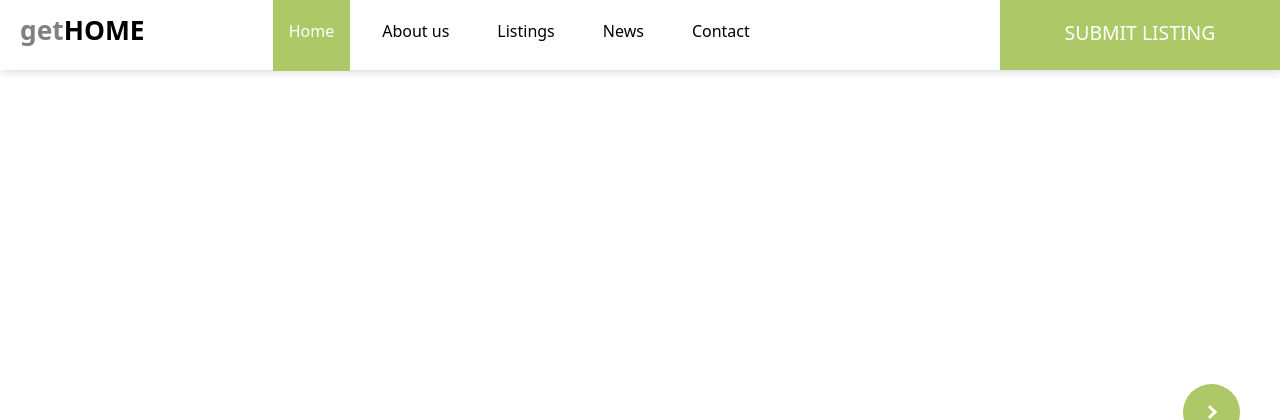
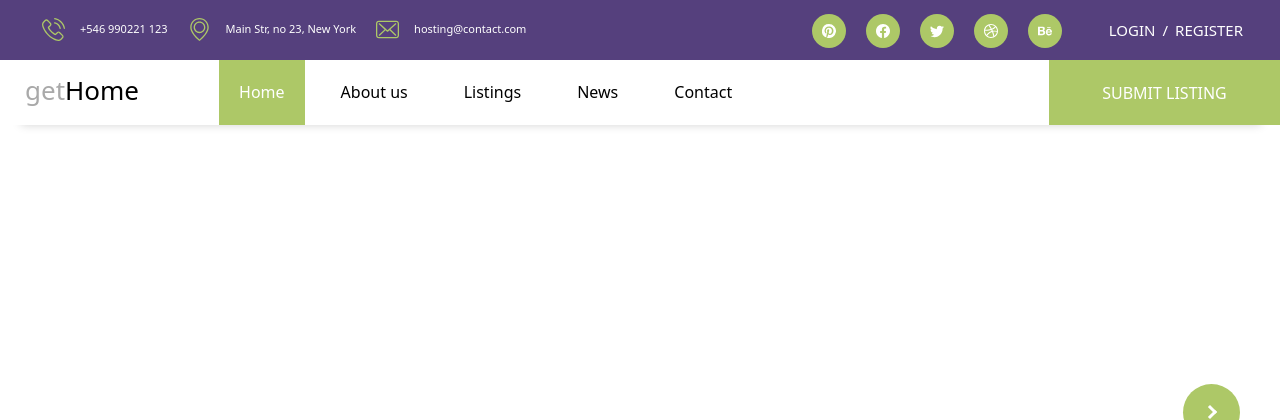
Before and after one commit to tvoiugas/GetHome, a Django app: page / in a window 1280 px wide. Shown: the top 420 px of the page. Run offline with Django 4.2, Linux system fonts and the light colour scheme; data that the repository does not hold is empty; some libraries are stand-ins or nearby versions.

Commit message:
Сделал навбар

```diff
--- a/static/css/custom.css
+++ b/static/css/custom.css
@@ -9,106 +9,154 @@ body {
 	height: 100%;
 }
 
-.navbar-head {
+.first-navbar {
 	position: fixed;
 	top: 0;
-	left: 0;
-	right: 0;
-	background-color: white;
-	font-size: 1.1em;
+	display: flex;
+	z-index: 3;
 	align-items: center;
-	justify-content: center;
-	padding-top: 0;
-	height: 4em;
-	box-shadow: 1px 1px 10px lightgray;
-	transition: 0.5s;
-	transition-delay: 0.5s;
-	z-index: 2;
+	justify-content: flex-start;
+	background-color: #55407d;
+	width: 100%;
+	height: 60px;
+	transition: top 500ms;
 }
 
-.navbar-head .collapse.navbar-collapse {
-	height: 4rem;
-	transition: 0.5s;
-	transition-delay: 0.5s;
+.nav-container {
+	width: 100%;
+	height: 100%;
+	display: flex;
+	align-items: center;
+	justify-content: flex-start;
 }
 
-.navbar-head .container-fluid {
+.first-navbar .links-section {
+	width: 100%;
+	height: 100%;
+}
+
+.first-navbar .links-section ul {
+	display: flex;
+	width: 100%;
+}
+
+.first-navbar .links-section ul li {
+	width: auto;
+	font-size: 11px;
+	padding-top: 18px;
+}
+
+.first-navbar .social-section {
+	margin-right: 30px;
+}
+
+.first-navbar .social-section ul {
+	display: flex;
+	padding: 0;
+	/*flex-wrap: wrap;*/
+}
+
+.first-navbar .social-section ul li {
+	border-radius: 30px;
+	background-color: #adc867;
+	display: flex;
+	color: white;
+	width: 34px !important;
+	height: 34px !important;
+	text-align: center;
+	align-items: center;
+	margin: 17px 10px 0;
+	justify-content: center;
+	transition: 0.5s;
+	cursor: pointer;
+}
+
+.first-navbar .account-section {
+	font-weight: 500;
+	font-size: 15px;
+	padding-right: 30px;
+	color: white;
+}
+
+.first-navbar .account-section a {
+	color: white;
+	text-decoration: none;
+	padding: 0 7px;
+}
+
+.second-navbar {
+	position: fixed;
+	display: flex;
+	background-color: white;
+	z-index: 3;
+	width: 100%;
+	height: 65px;
+	top: 60px;
+	box-shadow: 1px 20px 10px -20px lightgray;
+	transition: top 500ms;
+}
+
+.second-navbar .logo {
+	font-weight: 500;
+	font-size: 26px;
+	color: white;
+	margin-left: 25px;
+	margin-right: 40px;
+	margin-bottom: 4px;
+	text-decoration: none;
+}
+
+.second-navbar .links-section {
+	width: 100%;
+	height: 100%;
+}
+
+.second-navbar .links-section ul {
+	display: flex;
+	align-items: center;
+	justify-content: flex-start;
+}
+
+.second-navbar .links-section ul li {
+	width: auto;
 	padding: 0;
 }
 
-.navbar-head .navbar-brand {
-	font-size: 1.5em;
-	font-weight: bold;
-	margin: 0 8rem 0 20px;
+.second-navbar .links-section ul .nav-link {
+	width: auto;
+	height: 65px;
+	color: black;
+	text-decoration: none;
+	padding: 20px 20px;
+	margin: 0 8px;
+	transition: 0.2s;
 }
 
-.navbar-head .nav-item {
-	width: auto;
-	height: 75px;
-	padding: 0 1rem 0 0;
-}
-
-.navbar-head .nav-item .navbar-link {
-	display: block;
-	width: 100%;
-	height: 94%;
-	text-align: center;
-	color: black;
-	padding: 1.2rem 1rem 0.5rem 1rem;
-	margin-top: 0.4rem;
-	text-decoration: none;
-	transition: 0.3s;
-}
-
-.navbar-head .nav-item .navbar-link:hover {
+.second-navbar .links-section ul .nav-link.active {
 	color: white;
 	background-color: #adc867;
 }
 
-.navbar-head .nav-item .navbar-link.active {
+.second-navbar .links-section ul .nav-link:hover {
 	color: white;
 	background-color: #adc867;
 }
 
-
-.navbar-head .navbar-submit {
-	margin-left: auto;
-	padding: none;
-	width: 280px;
-	height: 78px;
+.second-navbar .nav-submit {
 	background-color: #adc867;
+	height: 100%;
+	width: 340px;
+	display: flex;
+	align-items: center;
+	justify-content: center;
 }
 
-.navbar-head .navbar-submit .btn-submit {
-	display: inline-block;
-	width: 100%;
+.second-navbar .nav-submit a {
+	color: white;
 	text-decoration: none;
-	vertical-align: middle;
-	text-align: center;
-	font-size: 1.1em;
-	color: white;
-	padding: 1.6rem 1rem;
+	font-weight: 500;
 }
 
-.navbar-head .navbar-toggler {
-	color: black;
-	margin-right: 20px;
-	border: none;
-	box-shadow: none;
+.second-navbar .hum-button {
+	display: none;
 }
-
-@media (max-width: 992px) {
-	.navbar-head.show {
-		height: auto;
-		opacity: 1;
-		transition-delay: 0.5s;
-	}
-	.navbar-head.show .collapse.navbar-collapse.show {
-		height: auto;
-		opacity: 1;
-		transition-delay: 0,5s;
-	}
-	.navbar-head .navbar-submit {
-		display: none;
-	}
-}
--- a/static/estates/css/index.css
+++ b/static/estates/css/index.css
@@ -380,21 +380,21 @@
 
 @media (max-width: 830px) {
 	.properties-container .col-lg-4 {
-		width: 45rem;
+		width: 29rem;
 		height: 30rem;
-		margin-bottom: 17rem;
+		margin-bottom: 3rem;
 	}
 
 	.col-lg-4 .listing .listing-image-container {
-		width: 43.5rem;
+		width: 27.5rem;
 	}
 
 	.col-lg-4 .listing .tag-price {
-		top: 31.5rem;
+		top: 20.7rem;
 	}
 
 	.col-lg-4 .listing .listing-image-container img {
-		min-height: 521px;
+		min-height: 350px;
 	}
 }
 
@@ -451,10 +451,12 @@
 
 .owl-item.active {
 	display: block;
+	z-index: 5;
 }
 
 .owl-item.cloned {
 	display: block;
+	z-index: 5;
 }
 
 
--- a/static/js/custom.js
+++ b/static/js/custom.js
@@ -1,14 +1,26 @@
-const hamburger = document.getElementById('hamburger-btn');
-const navUL = document.getElementById("nav-ul");
+const navUL = document.getElementById("nav-links");
+const navLinks = document.querySelectorAll('.nav-link');
 
-hamburger.addEventListener('click', () => {
-	navUL.classList.toggle('show');
-});
+const firstNav = document.getElementById("first-navbar");
+const secondNav = document.getElementById("second-navbar");
 
-const navLinks = document.querySelectorAll('.navbar-link');
+
 navLinks.forEach(function (navLink) {
 	navLink.addEventListener('click', function () {
 		navLinks.forEach(element => element.classList.remove('active'))
 		navLink.classList.add('active');
 	});
 });
+
+let lastScrollY = window.scrollY;
+
+window.addEventListener('scroll', () => {
+	if (lastScrollY < window.scrollY) {
+		firstNav.style.top = "-60px";
+		secondNav.style.top = "0";
+	} else {
+		firstNav.style.top = "0px";
+		secondNav.style.top = "60px";
+	};
+
+});
--- a/templates/_base.html
+++ b/templates/_base.html
@@ -13,63 +13,78 @@
 	<link href="https://fonts.googleapis.com/css2?family=Montserrat:wght@300&display=swap" rel="stylesheet">
 </head>
 <body>
-<!-- 	<nav class="navbar navbar-expand-lg navbar-light bg-light">
-		<button class="navbar-toggler" type="button" data-toggle="collapse" data-target="#navbarTogglerDemo01" aria-controls="navbarTogglerDemo01" aria-expanded="false" aria-label="Toggle navigation">
-		  <span class="navbar-toggler-icon"></span>
-		</button>
-		<div class="collapse navbar-collapse" id="navbarTogglerDemo01">
-		  <ul class="navbar-nav mr-auto mt-2 mt-lg-0">
-			<li class="nav-item">
-			  	<span>---------------------------------------------------------</span>
+	<nav id="first-navbar" class="first-navbar">
+		<div class="nav-container">
+			<div class="links-section">
+				<ul>
+					<li class="d-flex flex-row align-items-center justify-content-start"><div><img src="{% static 'images/icons/phone-call.svg' %}" width="23" height="23"></div><span style="margin-left: 15px; color: white;"> +546 990221 123</span></li>
+					<li class="d-flex flex-row align-items-center justify-content-start"><div><img src="{% static 'images/icons/placeholder.svg' %}" width="23" height="23"></div><span style="margin-left: 15px; color: white;">Main Str, no 23, New York</span></li>
+					<li class="d-flex flex-row align-items-center justify-content-start"><div><img src="{% static 'images/icons/envelope.svg' %}" width="23" height="23"></div><span style="margin-left: 15px; color: white;">hosting@contact.com</span></li>
+				</ul>
+			</div>
+			<div class="social-section">
+				<ul class="" style="list-style: none;">
+					<li class="bi bi-pinterest" aria-hiddent="true">
+						<svg xmlns="http://www.w3.org/2000/svg" width="16" height="16" fill="currentColor" class="bi bi-pinterest" viewBox="0 0 16 16">
+						  <path d="M8 0a8 8 0 0 0-2.915 15.452c-.07-.633-.134-1.606.027-2.297.146-.625.938-3.977.938-3.977s-.239-.479-.239-1.187c0-1.113.645-1.943 1.448-1.943.682 0 1.012.512 1.012 1.127 0 .686-.437 1.712-.663 2.663-.188.796.4 1.446 1.185 1.446 1.422 0 2.515-1.5 2.515-3.664 0-1.915-1.377-3.254-3.342-3.254-2.276 0-3.612 1.707-3.612 3.471 0 .688.265 1.425.595 1.826a.24.24 0 0 1 .056.23c-.061.252-.196.796-.222.907-.035.146-.116.177-.268.107-1-.465-1.624-1.926-1.624-3.1 0-2.523 1.834-4.84 5.286-4.84 2.775 0 4.932 1.977 4.932 4.62 0 2.757-1.739 4.976-4.151 4.976-.811 0-1.573-.421-1.834-.919l-.498 1.902c-.181.695-.669 1.566-.995 2.097A8 8 0 1 0 8 0z"/>
+						</svg>
 					</li>
-			<li class="nav-item">
-			  	<span></span>
+					<li>
+						<svg xmlns="http://www.w3.org/2000/svg" width="16" height="16" fill="currentColor" class="bi bi-facebook" viewBox="0 0 16 16">
+						  <path d="M16 8.049c0-4.446-3.582-8.05-8-8.05C3.58 0-.002 3.603-.002 8.05c0 4.017 2.926 7.347 6.75 7.951v-5.625h-2.03V8.05H6.75V6.275c0-2.017 1.195-3.131 3.022-3.131.876 0 1.791.157 1.791.157v1.98h-1.009c-.993 0-1.303.621-1.303 1.258v1.51h2.218l-.354 2.326H9.25V16c3.824-.604 6.75-3.934 6.75-7.951z"/>
+						</svg>
 					</li>
-			<li class="nav-item">
-				<span></span>
+					<li>
+						<svg xmlns="http://www.w3.org/2000/svg" width="16" height="16" fill="currentColor" class="bi bi-twitter" viewBox="0 0 16 16">
+						  <path d="M5.026 15c6.038 0 9.341-5.003 9.341-9.334 0-.14 0-.282-.006-.422A6.685 6.685 0 0 0 16 3.542a6.658 6.658 0 0 1-1.889.518 3.301 3.301 0 0 0 1.447-1.817 6.533 6.533 0 0 1-2.087.793A3.286 3.286 0 0 0 7.875 6.03a9.325 9.325 0 0 1-6.767-3.429 3.289 3.289 0 0 0 1.018 4.382A3.323 3.323 0 0 1 .64 6.575v.045a3.288 3.288 0 0 0 2.632 3.218 3.203 3.203 0 0 1-.865.115 3.23 3.23 0 0 1-.614-.057 3.283 3.283 0 0 0 3.067 2.277A6.588 6.588 0 0 1 .78 13.58a6.32 6.32 0 0 1-.78-.045A9.344 9.344 0 0 0 5.026 15z"/>
+						</svg>
 					</li>
-			<li class="nav-item">
-				<a class="navbar-link" href="{% url 'login_page' %}">Login</a>
+					<li>
+						<svg xmlns="http://www.w3.org/2000/svg" width="16" height="16" fill="currentColor" class="bi bi-dribbble" viewBox="0 0 16 16">
+						  <path fill-rule="evenodd" d="M8 0C3.584 0 0 3.584 0 8s3.584 8 8 8c4.408 0 8-3.584 8-8s-3.592-8-8-8zm5.284 3.688a6.802 6.802 0 0 1 1.545 4.251c-.226-.043-2.482-.503-4.755-.217-.052-.112-.096-.234-.148-.355-.139-.33-.295-.668-.451-.99 2.516-1.023 3.662-2.498 3.81-2.69zM8 1.18c1.735 0 3.323.65 4.53 1.718-.122.174-1.155 1.553-3.584 2.464-1.12-2.056-2.36-3.74-2.551-4A6.95 6.95 0 0 1 8 1.18zm-2.907.642A43.123 43.123 0 0 1 7.627 5.77c-3.193.85-6.013.833-6.317.833a6.865 6.865 0 0 1 3.783-4.78zM1.163 8.01V7.8c.295.01 3.61.053 7.02-.971.199.381.381.772.555 1.162l-.27.078c-3.522 1.137-5.396 4.243-5.553 4.504a6.817 6.817 0 0 1-1.752-4.564zM8 14.837a6.785 6.785 0 0 1-4.19-1.44c.12-.252 1.509-2.924 5.361-4.269.018-.009.026-.009.044-.017a28.246 28.246 0 0 1 1.457 5.18A6.722 6.722 0 0 1 8 14.837zm3.81-1.171c-.07-.417-.435-2.412-1.328-4.868 2.143-.338 4.017.217 4.251.295a6.774 6.774 0 0 1-2.924 4.573z"/>
+						</svg>
 					</li>
-			<li class="nav-item">
-				<a class="navbar-link" href="{% url 'register_page' %}">Register</a>
+					<li>
+						<svg xmlns="http://www.w3.org/2000/svg" width="16" height="16" fill="currentColor" class="bi bi-behance" viewBox="0 0 16 16">
+						  <path d="M4.654 3c.461 0 .887.035 1.278.14.39.07.711.216.996.391.286.176.497.426.641.747.14.32.216.711.216 1.137 0 .496-.106.922-.356 1.242-.215.32-.566.606-.997.817.606.176 1.067.496 1.348.922.281.426.461.957.461 1.563 0 .496-.105.922-.285 1.278a2.317 2.317 0 0 1-.782.887c-.32.215-.711.39-1.137.496a5.329 5.329 0 0 1-1.278.176L0 12.803V3h4.654zm-.285 3.978c.39 0 .71-.105.957-.285.246-.18.355-.497.355-.887 0-.216-.035-.426-.105-.567a.981.981 0 0 0-.32-.355 1.84 1.84 0 0 0-.461-.176c-.176-.035-.356-.035-.567-.035H2.17v2.31c0-.005 2.2-.005 2.2-.005zm.105 4.193c.215 0 .426-.035.606-.07.176-.035.356-.106.496-.216s.25-.215.356-.39c.07-.176.14-.391.14-.641 0-.496-.14-.852-.426-1.102-.285-.215-.676-.32-1.137-.32H2.17v2.734h2.305v.005zm6.858-.035c.286.285.711.426 1.278.426.39 0 .746-.106 1.032-.286.285-.215.46-.426.53-.64h1.74c-.286.851-.712 1.457-1.278 1.848-.566.355-1.243.566-2.06.566a4.135 4.135 0 0 1-1.527-.285 2.827 2.827 0 0 1-1.137-.782 2.851 2.851 0 0 1-.712-1.172c-.175-.461-.25-.957-.25-1.528 0-.531.07-1.032.25-1.493.18-.46.426-.852.747-1.207.32-.32.711-.606 1.137-.782a4.018 4.018 0 0 1 1.493-.285c.606 0 1.137.105 1.598.355.46.25.817.532 1.102.958.285.39.496.851.641 1.348.07.496.105.996.07 1.563h-5.15c0 .58.21 1.11.496 1.396zm2.24-3.732c-.25-.25-.642-.391-1.103-.391-.32 0-.566.07-.781.176-.215.105-.356.25-.496.39a.957.957 0 0 0-.25.497c-.036.175-.07.32-.07.46h3.196c-.07-.526-.25-.882-.497-1.132zm-3.127-3.728h3.978v.957h-3.978v-.957z"/>
+						</svg>
 					</li>
 				</ul>
 			</div>
-	</nav> -->
-	<nav id="nav-ul" class="navbar navbar-expand-lg navbar-head navbar-light">
-	  <div class="container-fluid">
-	    <a class="navbar-brand" href="#"><span style="color:gray">get</span><span style="color: black">HOME</span></a>
-	    <button id="hamburger-btn" class="navbar-toggler" type="button" data-bs-toggle="collapse" data-bs-target="#navbarNav" aria-controls="navbarNav" aria-expanded="false" aria-label="Toggle navigation">
-	      <span class="navbar-toggler-icon"></span>
-	    </button>
-	    <div class="collapse navbar-collapse" id="navbarNav">
-	      <ul class="navbar-nav">
-	        <li class="nav-item">
-	          <a class="navbar-link active" aria-current="page" href="{% url 'index' %}">Home</a>
-	        </li>
-	        <li class="nav-item">
-	          <a class="navbar-link" href="#">About us</a>
-	        </li>
-	        <li class="nav-item">
-	          <a class="navbar-link" href="#">Listings</a>
-	        </li>
-	        <li class="nav-item">
-	          <a class="navbar-link" href="#" tabindex="-1">News</a>
-	        </li>
-	        <li class="nav-item">
-	          <a class="navbar-link" href="#" tabindex="-1">Contact</a>
-	        </li>
+			<div class="account-section">
+				{% if user.is_authenticated %}
+					<a href="">{{request.user.username}}</a>
+				{% else %}
+					<a href="{% url 'login_page' %}">LOGIN</a>/<a href="{% url 'register_page' %}">REGISTER</a>
+				{% endif %}
+			</div>
+		</div>
+	</nav>
+	<nav id="second-navbar" class="second-navbar">
+		<div class="nav-container">
+			<a href="" class="logo"><span style="color: darkgray;">get</span><span style="color: black;">Home</span></a>
+			<div class="links-section">
+				<ul id="nav-links" class="nav-links">
+					<li class=""><a class="nav-link active" href="/">Home</a></li>
+					<li class=""><a class="nav-link" href="#">About us</a></li>
+					<li class=""><a class="nav-link" href="#">Listings</a></li>
+					<li class=""><a class="nav-link" href="#">News</a></li>
+					<li class=""><a class="nav-link" href="#">Contact</a></li>
 				</ul>
 			</div>
-	    <div class="navbar-submit">
-	      <a class="btn-submit" href="#">SUBMIT LISTING</a>
+			<button class="hum-button">
+				<svg xmlns="http://www.w3.org/2000/svg" width="16" height="16" fill="currentColor" class="bi bi-list" viewBox="0 0 16 16">
+				<path fill-rule="evenodd" d="M2.5 12a.5.5 0 0 1 .5-.5h10a.5.5 0 0 1 0 1H3a.5.5 0 0 1-.5-.5zm0-4a.5.5 0 0 1 .5-.5h10a.5.5 0 0 1 0 1H3a.5.5 0 0 1-.5-.5zm0-4a.5.5 0 0 1 .5-.5h10a.5.5 0 0 1 0 1H3a.5.5 0 0 1-.5-.5z"/>
+				</svg>
+			</button>
+			<div class="nav-submit">
+				<a class="btn-submit">SUBMIT LISTING</a>
 			</div>
 		</div>
 	</nav>
 	{% block content %}{% endblock content %}
+	<script src="{% static 'js/jquery.min.js' %}"/>
 	<script src="{% static 'js/bootstrap.bundle.min.js' %}"></script>
-	<script src="{% static 'js/jquery.min.js' %}"/>
 	<script src="{% static 'js/custom.js' %}"></script>
 	{% block javasript %}{% endblock javasript %}
 </body>
```
Also changed, not shown: templates/estates/index.html (+0 -7 lines). Lines whose indentation alone changed are shown as unchanged.
